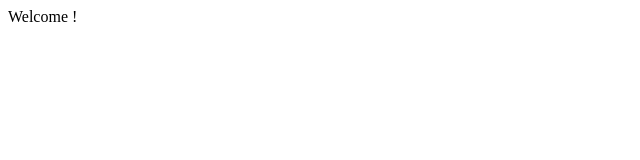
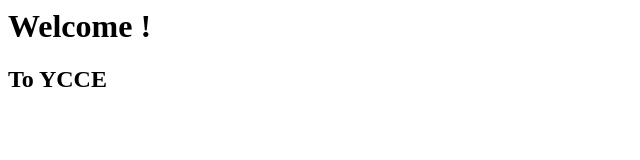
Before and after one commit to ShatayuSakharkar/gitstart, a plain HTML site: page index.html in a window 1280 px wide. Shown: the whole page, without its empty margins (0-640 px from the left). Drawn offline with Linux system fonts and the light colour scheme.

Commit message:
New commit

```diff
--- a/index.html
+++ b/index.html
@@ -1,6 +1,7 @@
 <html>
     <title>Index Page</title>
     <body>
-        Welcome !
+       <h1> Welcome !</h1>
+       <h2>To YCCE</h2>
     </body>
 </html>
```
